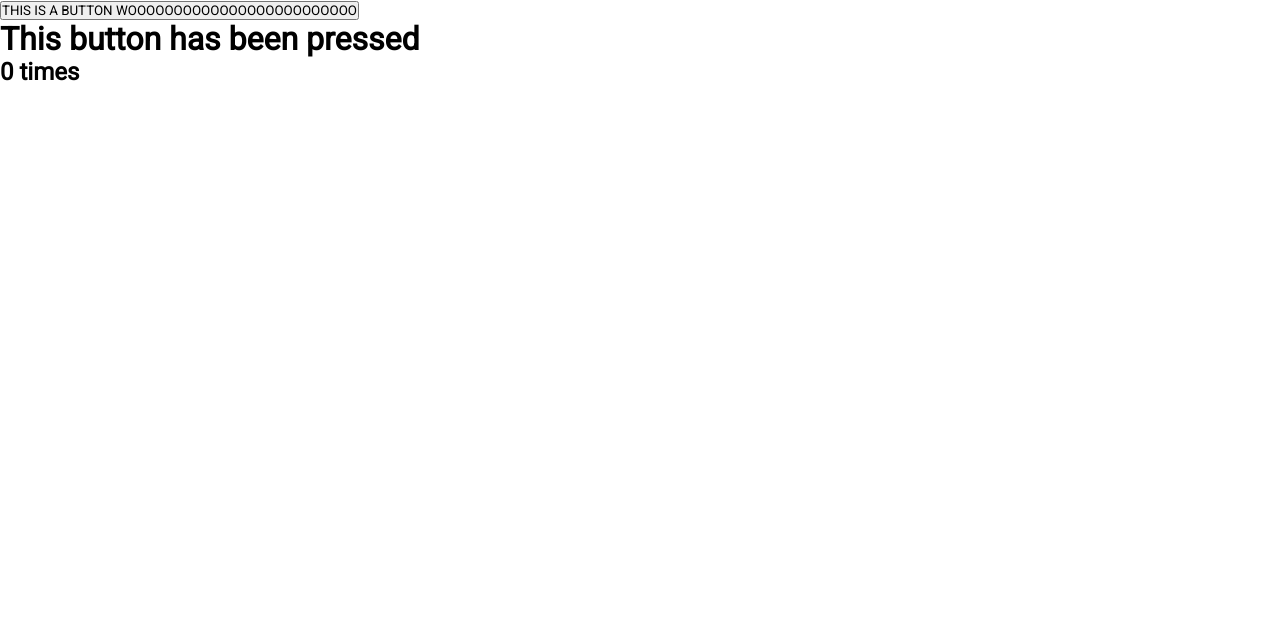
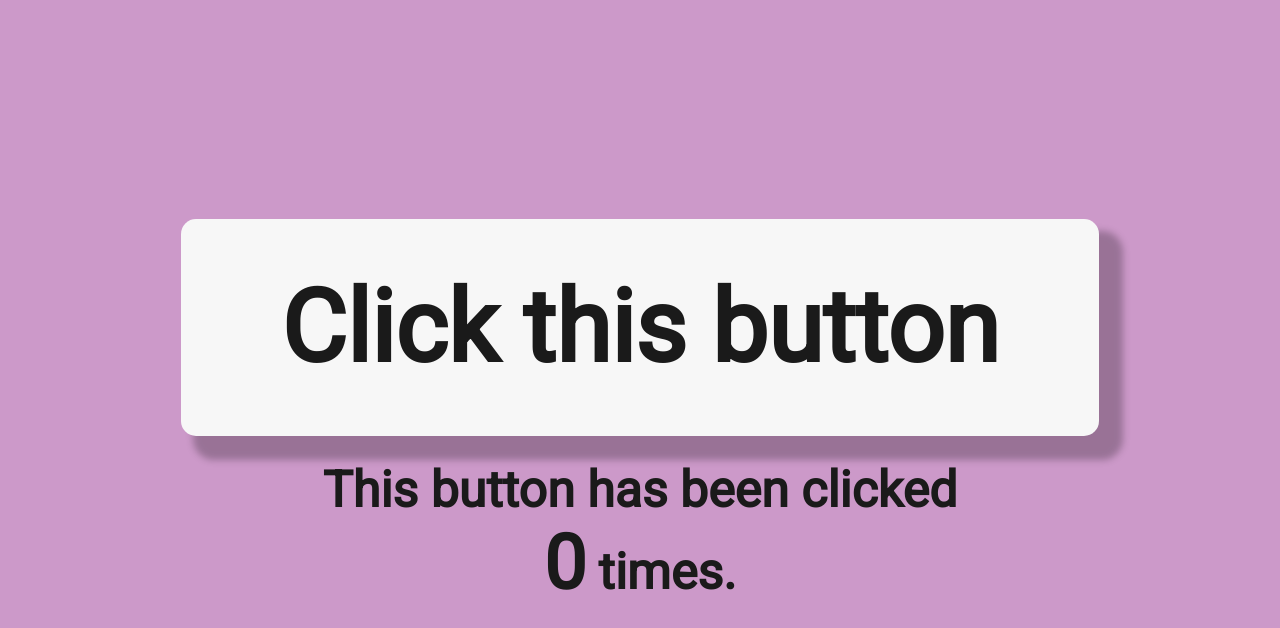
Before and after one commit to xavierbatista/Click-this-button, a React (Create React App) app in the folder client/: page / in a window 1280 px wide. Shown: the top 628 px of the page. Built offline with nearby package versions, Linux system fonts and the light colour scheme; no server answers.

Commit message:
made page prettier

```diff
--- a/client/src/App.scss
+++ b/client/src/App.scss
@@ -5,5 +5,6 @@
   box-sizing: border-box;
   margin: 0;
   padding: 0;
-  font-family: 'Roboto';
+  font-family: 'Roboto', sans-serif;
+  color: #1a1a1a;
 }
--- a/client/src/components/Button/Button.jsx
+++ b/client/src/components/Button/Button.jsx
@@ -21,8 +21,8 @@ function Button() {
 
   return (
     <>
-      <button onClick={increaseCounter}>
-        THIS IS A BUTTON WOOOOOOOOOOOOOOOOOOOOOOOOO
+      <button className="button" onClick={increaseCounter}>
+        Click this button
       </button>
     </>
   );
--- a/client/src/components/Button/Button.scss
+++ b/client/src/components/Button/Button.scss
@@ -0,0 +1,16 @@
+.button {
+  padding: 50px 100px 50px 100px;
+  font-size: 100px;
+  font-weight: 700;
+  border-radius: 15px;
+  border: none;
+  display: inline-block;
+  display: block;
+  margin-top: 25px;
+  margin-right: auto;
+  margin-bottom: 25px;
+  margin-left: auto;
+  cursor: pointer;
+  background-color: rgb(247, 247, 247);
+  box-shadow: 18px 18px 7px 6px rgba(0, 0, 0, 0.25);
+}
--- a/client/src/components/Counter/Counter.jsx
+++ b/client/src/components/Counter/Counter.jsx
@@ -7,8 +7,10 @@ function Counter() {
 
   return (
     <div>
-      <h1>This button has been pressed</h1>
-      <h2>{count} times</h2>
+      <h1 className="main-header">This button has been clicked</h1>
+      <h2 className="counter">
+        <span className="count">{count}</span> times.
+      </h2>
     </div>
   );
 }
--- a/client/src/components/Counter/Counter.scss
+++ b/client/src/components/Counter/Counter.scss
@@ -0,0 +1,13 @@
+.main-header {
+  text-align: center;
+  font-size: 50px;
+}
+
+.counter {
+  text-align: center;
+  font-size: 50px;
+}
+
+.count{
+  font-size: 75px;
+}
--- a/client/src/pages/ButtonPage.jsx
+++ b/client/src/pages/ButtonPage.jsx
@@ -1,12 +1,30 @@
-import React from 'react';
+import React, { useEffect } from 'react';
 import Button from '../components/Button/Button';
 import Counter from '../components/Counter/Counter';
+import './ButtonPage.scss';
 
 function ButtonPage() {
+  const colors = [
+    '#CC99C9',
+    '#9EC1CF',
+    '#9EE09E',
+    '#FDFD97',
+    '#FEB144',
+    '#FF6663',
+  ];
+  const backgroundColor = colors[Math.floor(Math.random() * colors.length)]; //selects a random color from the array
+
   return (
-    <div>
-      <Button />
-      <Counter />
+    <div
+      className="button-page"
+      style={{
+        backgroundColor: backgroundColor,
+      }}
+    >
+      <div className="main">
+        <Button />
+        <Counter />
+      </div>
     </div>
   );
 }
--- /dev/null
+++ b/client/src/pages/ButtonPage.scss
@@ -0,0 +1,11 @@
+.button-page {
+  height: 100vh;
+  width: 100%;
+  display: flex;
+  justify-content: center;
+  align-items: center;
+  background-color: rgb(245, 245, 245);
+}
+
+.main {
+}
```
